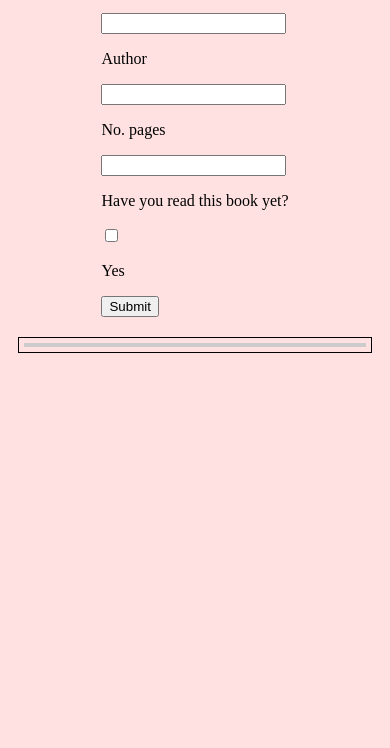
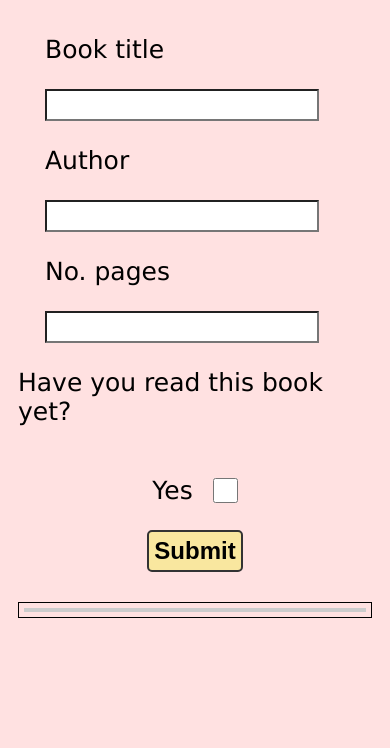
Before and after one commit to Roblou2/book-library, a plain HTML site: page index.html in a window 390 px wide. Shown: the part 96-844 px from the top of the page. Drawn offline with Linux system fonts and the light colour scheme.

Commit message:
make fully responsive and add more style

```diff
--- a/index.html
+++ b/index.html
@@ -11,7 +11,7 @@
 </head>
 <body>
     <div class="form-container">
-
+      <div class="form-items">
         <h2>Library<span class="mdi mdi-bookshelf"></span></h2>
 
           <div class="field">
@@ -38,16 +38,19 @@
                   </label>
          </div>
 
-         <div class="field">
+         <div class="field-box">
                     <label for="read">
                     <p>Have you read this book yet?</p>
-        <input type="checkbox" id="read" name="read"/> <p>Yes</p>
+                </label>
+                <div class="checkbox-flex">
+                <p>Yes</p>
+                <input type="checkbox" id="read" name="read"/>
+        </div>
+                  </div>
 
-                    </label>
-                  </div>
                   <button onclick="addBookToLib()">Submit</button>
                      </div>
-
+</div>
                      <div class = "lib-display">
                       <table class="library">
 
--- a/style.css
+++ b/style.css
@@ -1,3 +1,29 @@
+* {
+    font-family:Verdana, Geneva, Tahoma, sans-serif;
+}
+
+* p {
+    font-size: 25px;
+    font-family:Verdana, Geneva, Tahoma, sans-serif;
+}
+
+table th {
+font-size: 27px;
+}
+
+table td {
+font-size: 22px;
+text-align: center;
+}
+
+.mdi {
+font-size: 22px;
+}
+
+* h2 {
+    font-size: 35px;
+}
+
 .library {
     border: black solid 1px;
 
@@ -24,12 +50,75 @@ tr:nth-of-type(odd) {
     border-collapse: collapse;
   }
 
+  .form-items {
+    display: flex;
+    flex-flow: column nowrap;
+    align-items: center;
+    width: 100%;
 
-@media screen and (min-width: 700px) {
+  }
+
+  .field {
+    width: 100%;
+    max-width: 300px;
+           }
+
+ .field input {
+   width: 100%;
+       max-width: 250px;
+
+
+           }
+
+   .field-box input {
+    width: 100%;
+    max-width: 25px;
+
+
+   }
+
+           .checkbox-flex {
+            display: flex;
+            justify-content: center;
+gap: 20px;
+           }
+
+
+
+           input:focus,
+textarea:focus {
+  background: rgba(0, 0, 0, 0.1);
+  border-radius: 5px;
+}
+
+input {
+ font-size: 1.5rem;
+
+  padding: 0 10px;
+  margin: 0;
+
+  background: white;
+}
+
+.form-items button {
+    padding: 5px;
+    font: bold 0.6em sans-serif;
+    border: 2px solid #333;
+    border-radius: 5px;
+    background:  #f9e79f;
+    font-size: 1.5rem;
+    cursor: pointer;
+}
+
+
+
+@media screen and (min-width: 800px) {
     body {
         flex-flow: column wrap;
      height: 1000px;
      padding: 0;
+     column-gap: 30px;
+    margin: 0;
 
     }
 
@@ -47,17 +136,20 @@ tr:nth-of-type(odd) {
     }
 
     table.library {
-        width: 80%;
-        max-width: 2000px;
-    }
+        width: 100%;
+
     }
 
-@media screen and (max-width: 699px) {
+
+
+    }
+
+@media screen and (max-width: 799px) {
 
 body {
  flex-flow: column;
  align-items: center;
- gap: 20px;
+ gap: 30px;
 }
 h2 {
     text-align: center;
```
